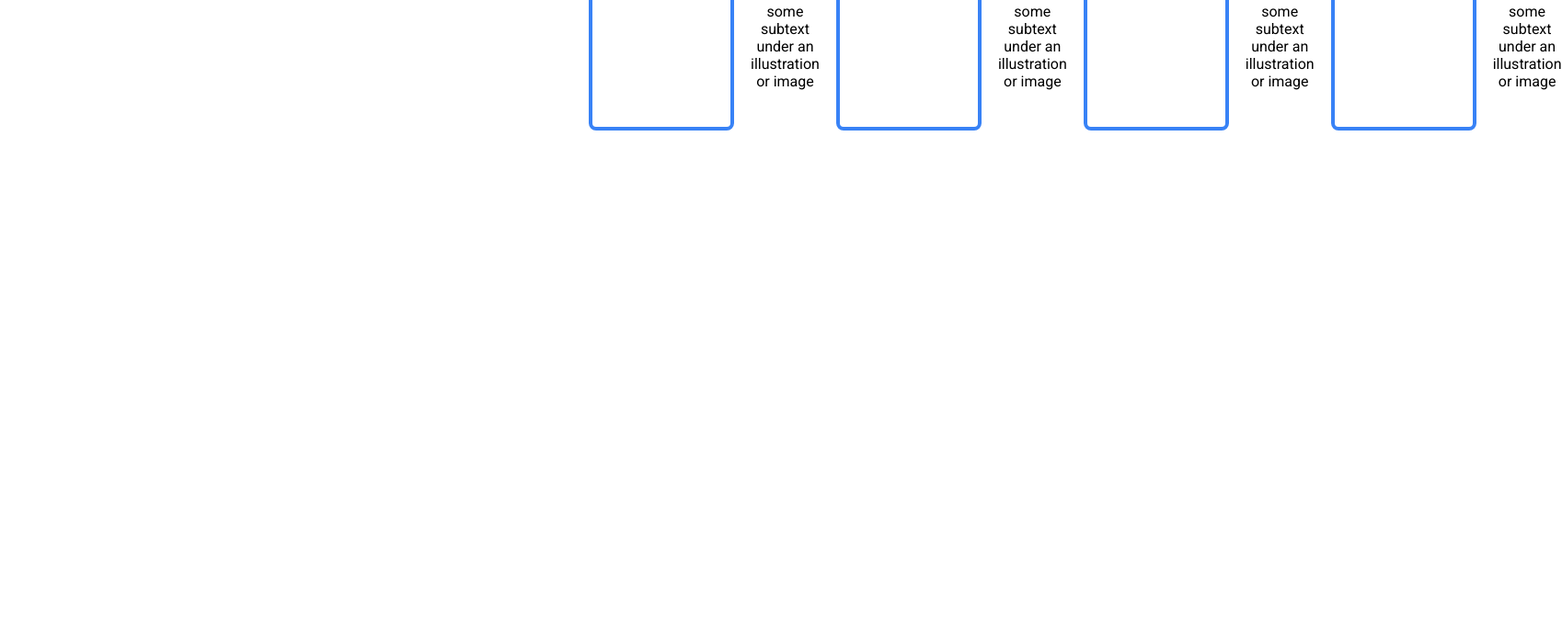
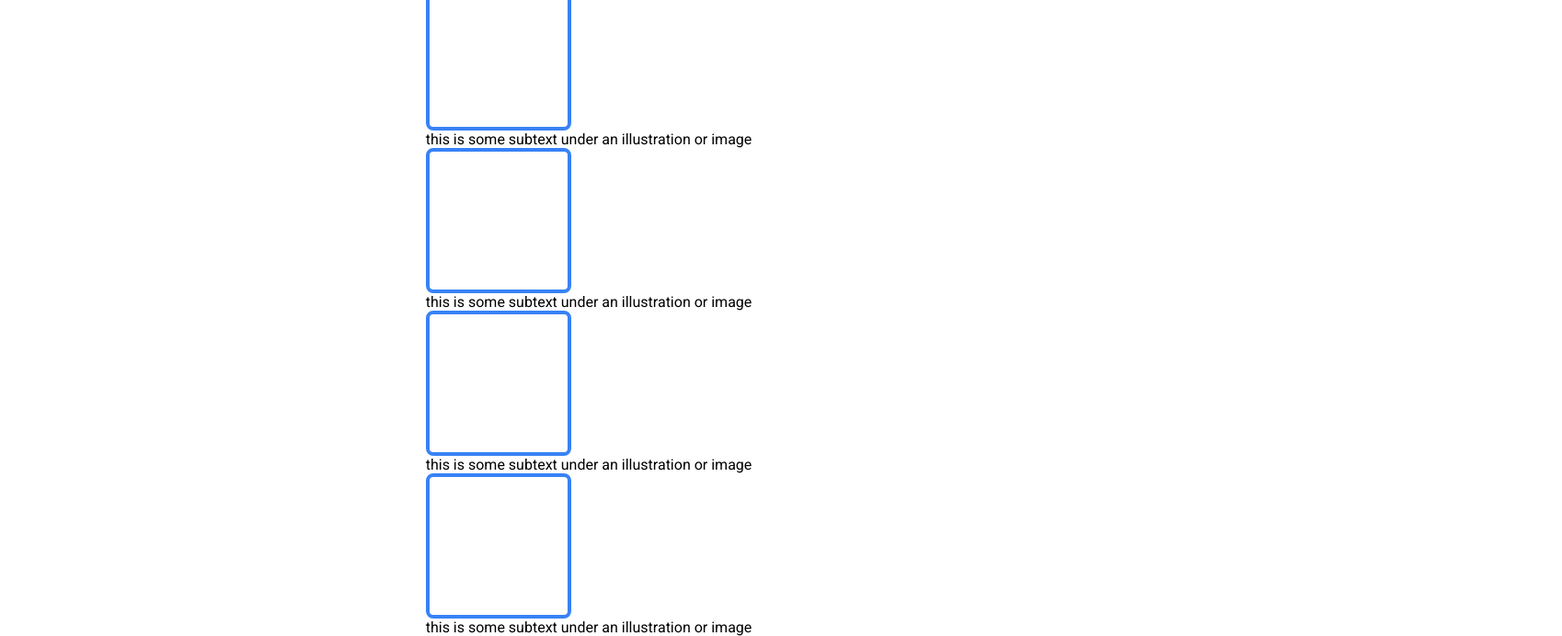
Before and after one commit to Krittur/odin-landing-page, a plain HTML site: page index.html in a window 1280 px wide. Shown: the part 578-1270 px from the top of the page at 92% size, 1698 px wide, since content can reach past the window. Before the commit the page ends 800 px from the top, so only its background shows below. Drawn offline with Linux system fonts and the light colour scheme.

Commit message:
Change format of information section
Change span tags to divs
Add div wrappers around each info box

```diff
--- a/index.html
+++ b/index.html
@@ -32,16 +32,22 @@
     <div class="information">
         <h1 class="random-info">Some random information.</h1>
         <div class="infobox">
-            <ul>
-                <span class="ph-box"></span>
-                <li>this is some subtext under an illustration or image</li>
-                <span class="ph-box"></span>
-                <li>this is some subtext under an illustration or image</li>
-                <span class="ph-box"></span>
-                <li>this is some subtext under an illustration or image</li>
-                <span class="ph-box"></span>
-                <li>this is some subtext under an illustration or image</li>
-            </ul>
+            <div class="info-wrap">
+                <div class="ph-box"></div>
+                <p>this is some subtext under an illustration or image</p>
+            </div>
+            <div class="info-wrap">
+                <div class="ph-box"></div>
+                <p>this is some subtext under an illustration or image</p>
+            </div>
+            <div class="info-wrap">
+                <div class="ph-box"></div>
+                <p>this is some subtext under an illustration or image</p>
+            </div>
+            <div class="info-wrap">
+                <div class="ph-box"></div>
+                <p>this is some subtext under an illustration or image</p>
+            </div>
         </div>
     </div>
 </body>
```
